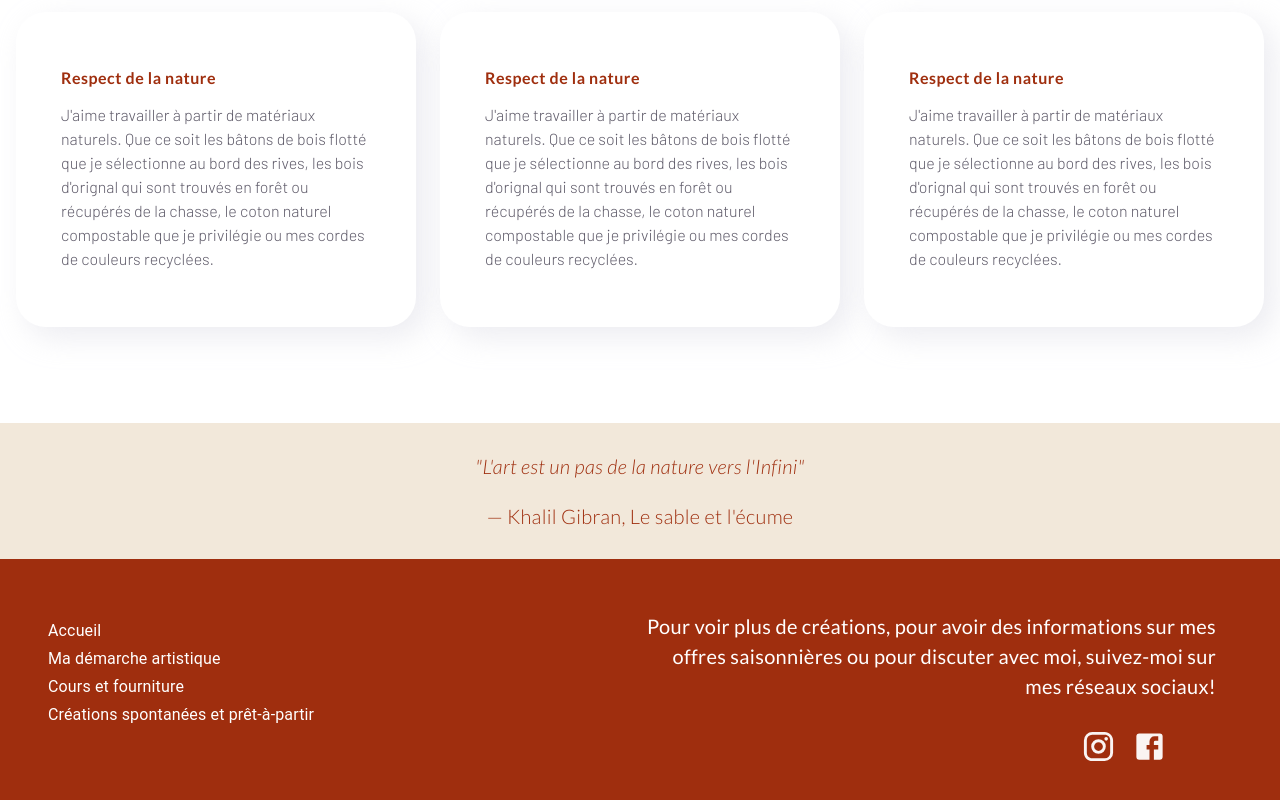
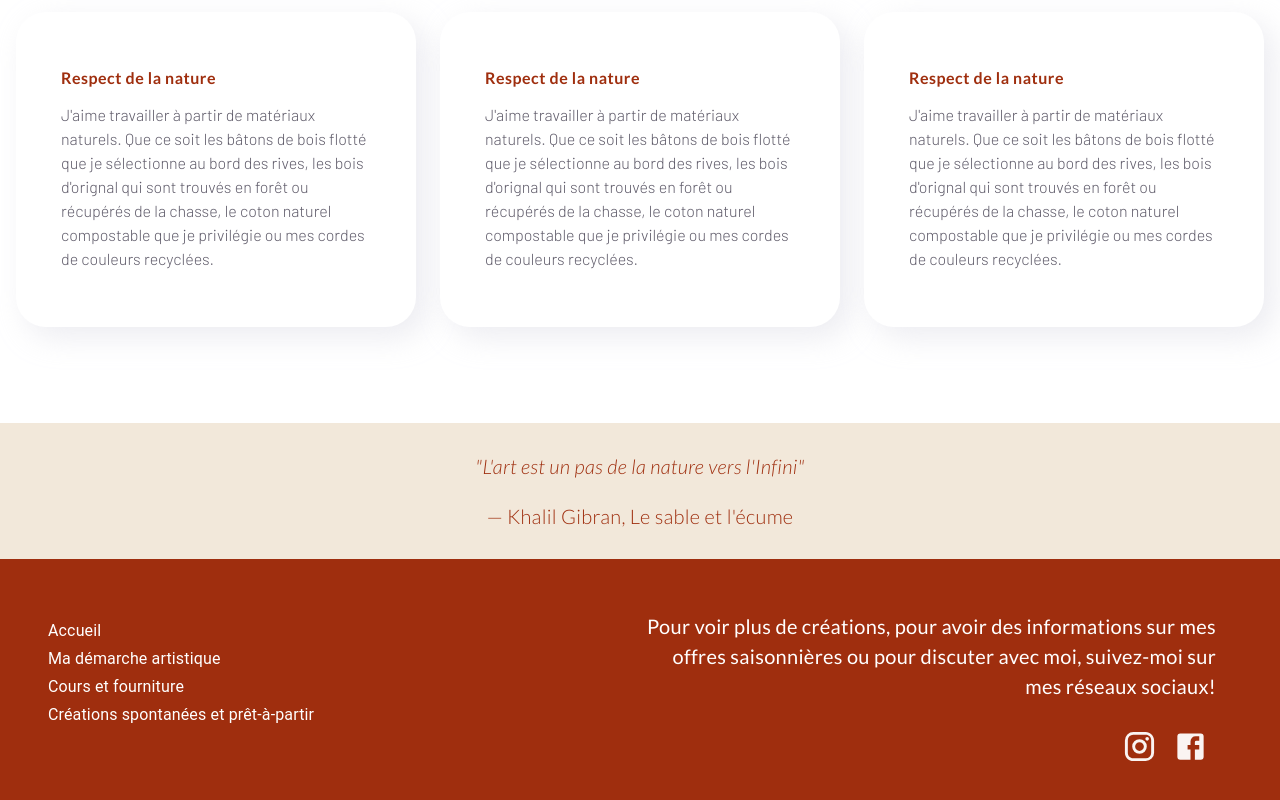
Before and after one commit to Jon104/flora-design, a React (Create React App) app: page / in a window 1280 px wide. Shown: the part 1615-2415 px from the top of the page. Built offline with nearby package versions, Linux system fonts and the light colour scheme.

Commit message:
Fixed footer socials

```diff
--- a/src/pages/Landing.jsx
+++ b/src/pages/Landing.jsx
@@ -133,15 +133,11 @@ const Landing = () => {
                 offres saisonnières ou pour discuter avec moi, suivez-moi sur
                 mes réseaux sociaux!
               </FooterText>
-              <Grid
-                container
-                direction="row"
-                justifyContent="flex-end"
-                alignItems="flex-end"
-              >
-                <Grid item xs={9} />
-                <Grid item xs={3} direction="reverse">
+              <Grid container justifyContent="flex-end">
+                <Grid item>
                   <InstagramButton />
+                </Grid>
+                <Grid item>
                   <FacebookButton />
                 </Grid>
               </Grid>
```
